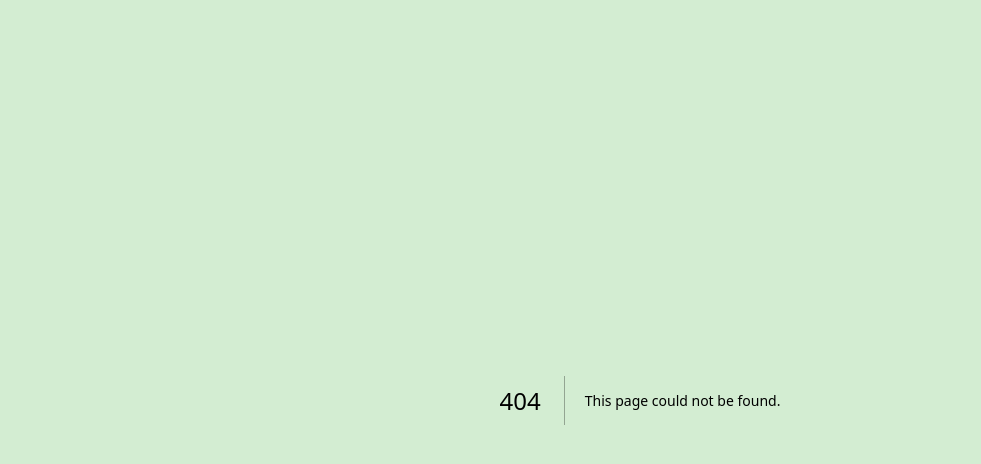
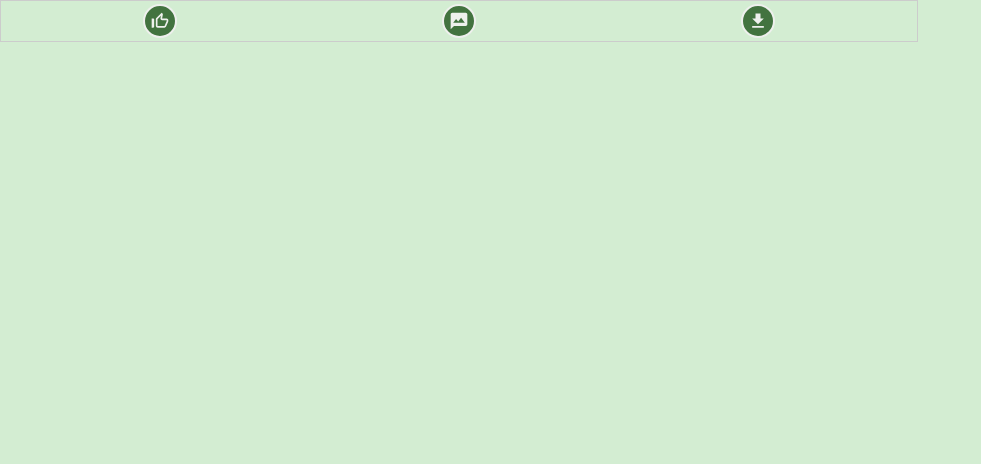
Before and after one commit to Semi-koron/korocupFrontend2024, a Next.js app: page /components/box1 in a window 1280 px wide. Before the commit this address had no page. Shown: the top 464 px of the page, without its empty margins (0-981 px from the left). Built offline with nearby package versions, Linux system fonts and the light colour scheme.

Commit message:
ボックスできました

```diff
--- /dev/null
+++ b/src/app/components/box1/box1.module.css
@@ -0,0 +1,11 @@
+.box1 {
+  background-color: #d3edd2;
+  border: 1px solid #ccc;
+  display: flex;
+  width: 70%;
+  height: 40px;
+  flex-direction: row;
+  justify-content: space-around;
+  padding: 0 10px;
+  align-items: center;
+}
--- /dev/null
+++ b/src/app/components/box1/page.tsx
@@ -0,0 +1,16 @@
+import Styles from "./box1.module.css";
+import Likebutton from "../buttons/LIkebutton/page";
+import Commentbutton from "../buttons/comentbutton/page";
+import Downloadbutton from "../buttons/downloadbutton/page";
+
+export default function Box1() {
+  return (
+    <>
+      <div className={Styles.box1}>
+        <Likebutton />
+        <Commentbutton />
+        <Downloadbutton />
+      </div>
+    </>
+  );
+}
--- a/src/app/page.tsx
+++ b/src/app/page.tsx
@@ -3,8 +3,6 @@ import { GoogleAuthProvider, signInWithPopup } from "firebase/auth";
 import { getAuth } from "firebase/auth";
 import { app } from "./firebase/firebase";
 import Link from "next/link";
-import buttons from "./components/buttons/editbutton/page";
-import Profilebutton from "./components/buttons/icon.profilebutton/page";
 
 const auth = getAuth(app);
 
@@ -19,7 +17,6 @@ export default function Home() {
       <h1>Hello World</h1>
       <Link href="pages/painting">Painting</Link>
       <button onClick={login}>login</button>
-      <Profilebutton />
     </>
   );
 }
```
